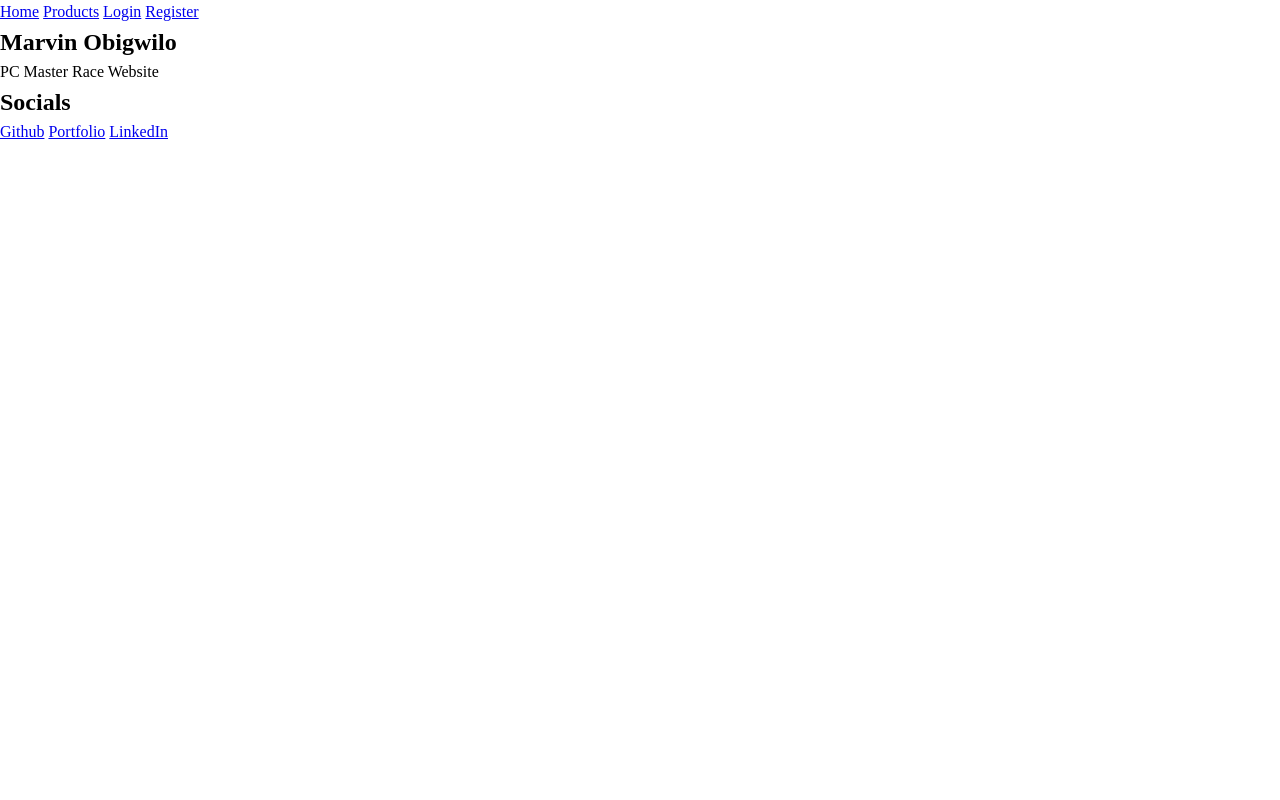
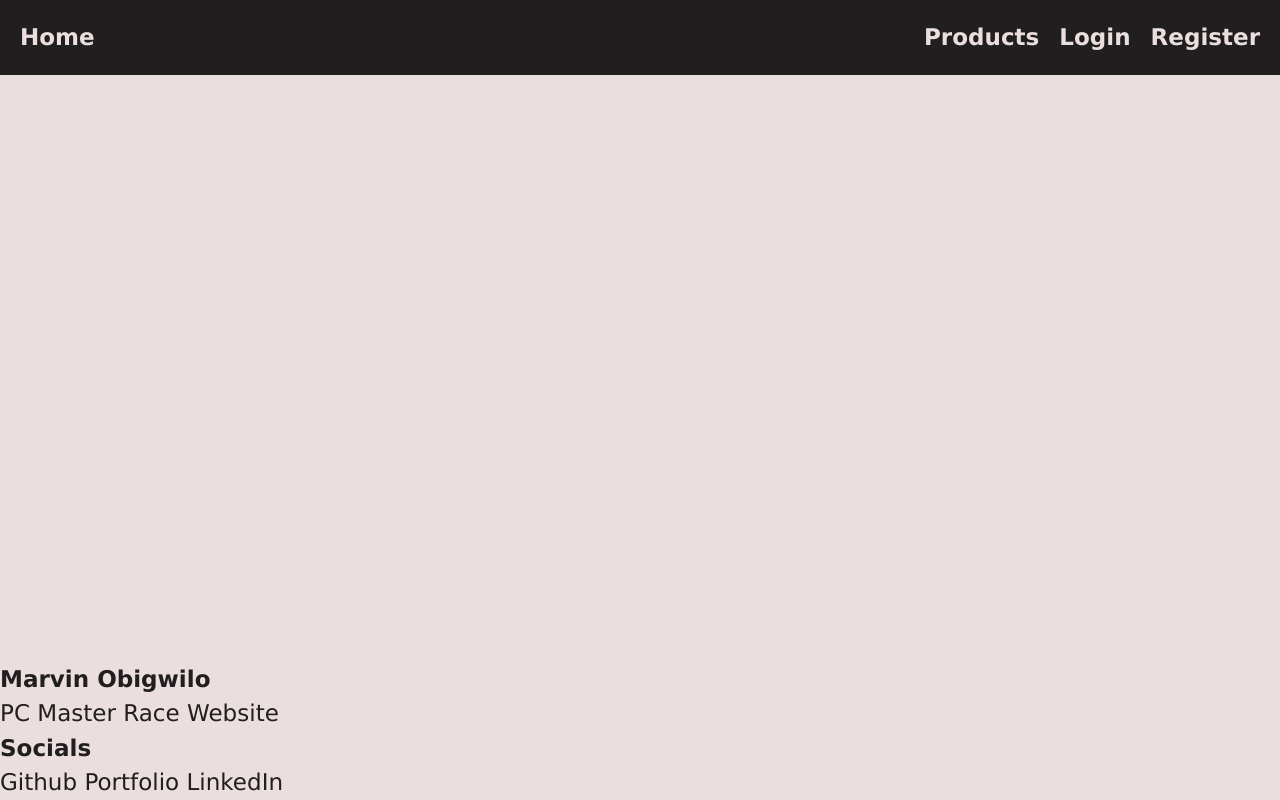
Before and after one commit to marvinobig/pcmasterrace, a PHP site: page /index.php in a window 1280 px wide. Run offline with PHP 8.4, Linux system fonts and the light colour scheme.

Commit message:
styled nav bar

```diff
--- a/index.php
+++ b/index.php
@@ -5,18 +5,20 @@
 <?php require "pages/partials/head.partial.php";?>
 
 <body>
-    <nav>
-        <a class="active" href="index.php">Home</a>
+    <nav class="nav">
+        <a class="nav-links" href="index.php">Home</a>
 
-        <a href="pages/products.page.php">Products</a>
+        <div class="nav-right">
+            <a class="nav-links" href="pages/products.page.php">Products</a>
 
-        <?php if (!isset($_SESSION["username"])): ?>
-        <a href="pages/login.page.php">Login</a>
-        <a href="pages/register.page.php">Register</a>
-        <?php else: ?>
-        <a href="pages/account.page.php">Account</a>
-        <a href="pages/basket.page.php">Basket</a>
-        <?php endif?>
+            <?php if (!isset($_SESSION["username"])): ?>
+            <a class="nav-links" href="pages/login.page.php">Login</a>
+            <a class="nav-links" href="pages/register.page.php">Register</a>
+            <?php else: ?>
+            <a class="nav-links" href="pages/account.page.php">Account</a>
+            <a class="nav-links" href="pages/basket.page.php">Basket</a>
+            <?php endif?>
+        </div>
     </nav>
 
     <main>
--- a/static/css/reset.css
+++ b/static/css/reset.css
@@ -37,6 +37,10 @@ body {
   line-height: 1.5;
 }
 
+a {
+  text-decoration: none;
+}
+
 /* A elements that don't have a class get default styles */
 a:not([class]) {
   text-decoration-skip-ink: auto;
--- a/static/css/style.css
+++ b/static/css/style.css
@@ -0,0 +1,46 @@
+* {
+    background-color: #ebdede;
+    color: #201e1e;
+    font-family:'Lucida Sans', 'Lucida Sans Regular', 'Lucida Grande', 'Lucida Sans Unicode', Geneva, Verdana, sans-serif;
+    font-size: 1.2rem;
+    --nav-bg-color: #201e1e;
+    --nav-text-color: #ebdede;
+}
+
+body {
+    display: grid;
+    grid-template-columns: 1fr;
+    grid-template-rows: auto 1fr auto;
+}
+
+main {
+    padding: 20px;
+}
+
+.nav {
+    display: flex;
+    justify-content: space-between;
+    align-items: center;
+    padding: 20px;
+    position: sticky;
+    top: 0;
+    background-color: var(--nav-bg-color);
+}
+
+.nav-links {
+    font-weight: 900;
+    font-size: 1.2rem;
+    background-color: var(--nav-bg-color);
+    color: var(--nav-text-color);
+}
+
+.nav-links:hover {
+    text-decoration: underline;
+}
+
+.nav-right {
+    display: flex;
+    align-items: center;
+    gap: 20px;
+    background-color: var(--nav-bg-color);
+}
```
Also changed, not shown: pages/partials/nav.partial.php (+13 -10 lines).
